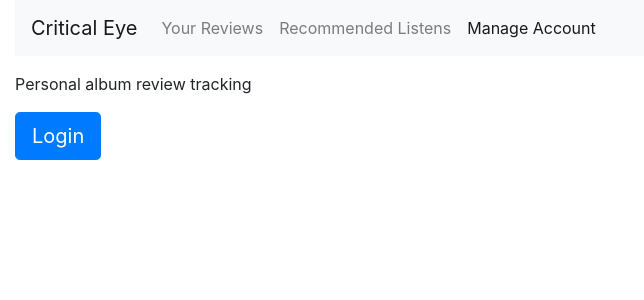
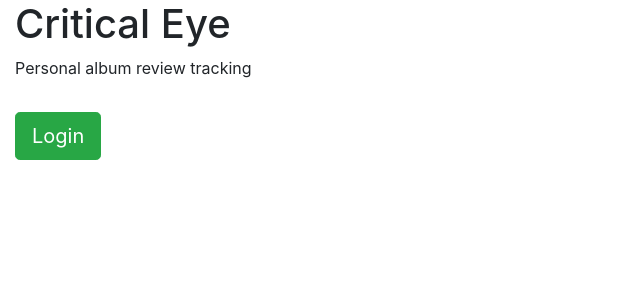
Before and after one commit to blrobin2/critical-eye-ng, an Angular app: page /login in a window 1280 px wide. Shown: the top 300 px of the page, without its empty margins (0-644 px from the left). Built offline with nearby package versions, Linux system fonts and the light colour scheme; a web font is replaced by a local one.

Commit message:
Lazy load recommended module; clean up login/logout nav and text

```diff
--- a/src/app/app-routing.module.ts
+++ b/src/app/app-routing.module.ts
@@ -1,7 +1,14 @@
 import { NgModule } from '@angular/core';
 import { Routes, RouterModule } from '@angular/router';
+import { AuthGuard } from './auth/auth.guard';
 
-const routes: Routes = [];
+const routes: Routes = [
+  {
+    path: 'recommended',
+    canActivateChild: [AuthGuard],
+    loadChildren: () => import('./recommended/recommended.module').then(mod => mod.RecommendedModule)
+  }
+];
 
 @NgModule({
   imports: [RouterModule.forRoot(routes)],
--- a/src/app/app.component.html
+++ b/src/app/app.component.html
@@ -2,7 +2,7 @@
 <div class="container-fluid">
   <div class="row">
     <div class="col">
-      <nav class="navbar navbar-expand-lg navbar-light bg-light">
+      <nav *ngIf="isLoggedIn;else notLoggedIn" class="navbar navbar-expand-lg navbar-light bg-light">
         <a [routerLink]="['/']" class="navbar-brand">
           Critical Eye
         </a>
@@ -46,3 +46,8 @@
   </div>
   <router-outlet></router-outlet>
 </div>
+
+<ng-template #notLoggedIn>
+  <h1>Critical Eye</h1>
+  <p>Personal album review tracking</p>
+</ng-template>
--- a/src/app/app.component.ts
+++ b/src/app/app.component.ts
@@ -1,5 +1,6 @@
 import { Component } from '@angular/core';
 import { AlertService } from './core/alert/alert.service';
+import { AuthService } from './auth/auth.service';
 
 @Component({
   selector: 'app-root',
@@ -9,9 +10,16 @@ import { AlertService } from './core/alert/alert.service';
 export class AppComponent {
   title = 'critical-eye-ng';
 
-  constructor(private alertService: AlertService) {}
+  constructor(
+    private alertService: AlertService,
+    private authService: AuthService
+  ) {}
 
   get alerts() {
     return this.alertService.alerts;
   }
+
+  get isLoggedIn() {
+    return this.authService.isLoggedIn;
+  }
 }
--- a/src/app/app.module.ts
+++ b/src/app/app.module.ts
@@ -9,7 +9,6 @@ import { HttpClientModule } from '@angular/common/http';
 import { AuthModule } from './auth/auth.module';
 import { ReviewsModule } from './reviews/reviews.module';
 import { CoreModule } from './core/core.module';
-import { RecommendedModule } from './recommended/recommended.module';
 
 @NgModule({
   declarations: [
@@ -24,7 +23,6 @@ import { RecommendedModule } from './recommended/recommended.module';
     ReactiveFormsModule,
     CoreModule,
     ReviewsModule,
-    RecommendedModule,
     AuthModule
   ],
   providers: [],
--- a/src/app/auth/login/login.component.html
+++ b/src/app/auth/login/login.component.html
@@ -1,9 +1,8 @@
 <div *ngIf="isLoggedIn;else showLogin">
   <h3>Manage Your Account</h3>
-  <button class="btn btn-lg btn-primary" (click)="logout()">Logout</button>
+  <button class="btn btn-lg btn-warning" (click)="logout()">Logout</button>
 </div>
 
 <ng-template #showLogin>
-  <p>Personal album review tracking</p>
-  <button class="btn btn-lg btn-primary" (click)="login()">Login</button>
+  <button class="btn btn-lg btn-success" (click)="login()">Login</button>
 </ng-template>
--- a/src/app/recommended/recommended-routing.module.ts
+++ b/src/app/recommended/recommended-routing.module.ts
@@ -3,7 +3,7 @@ import { Routes, RouterModule } from '@angular/router';
 import { RecommendedListComponent } from './recommended-list/recommended-list.component';
 
 const routes: Routes = [
-  { path: 'recommended', component: RecommendedListComponent }
+  { path: '', component: RecommendedListComponent }
 ];
 
 @NgModule({
```
